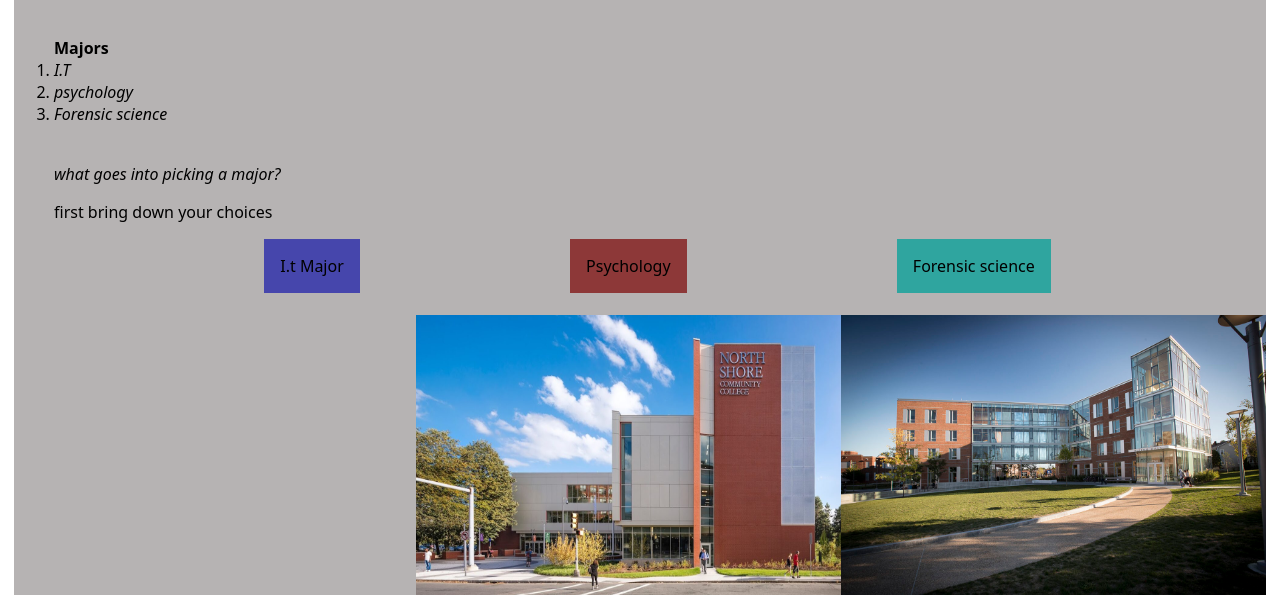
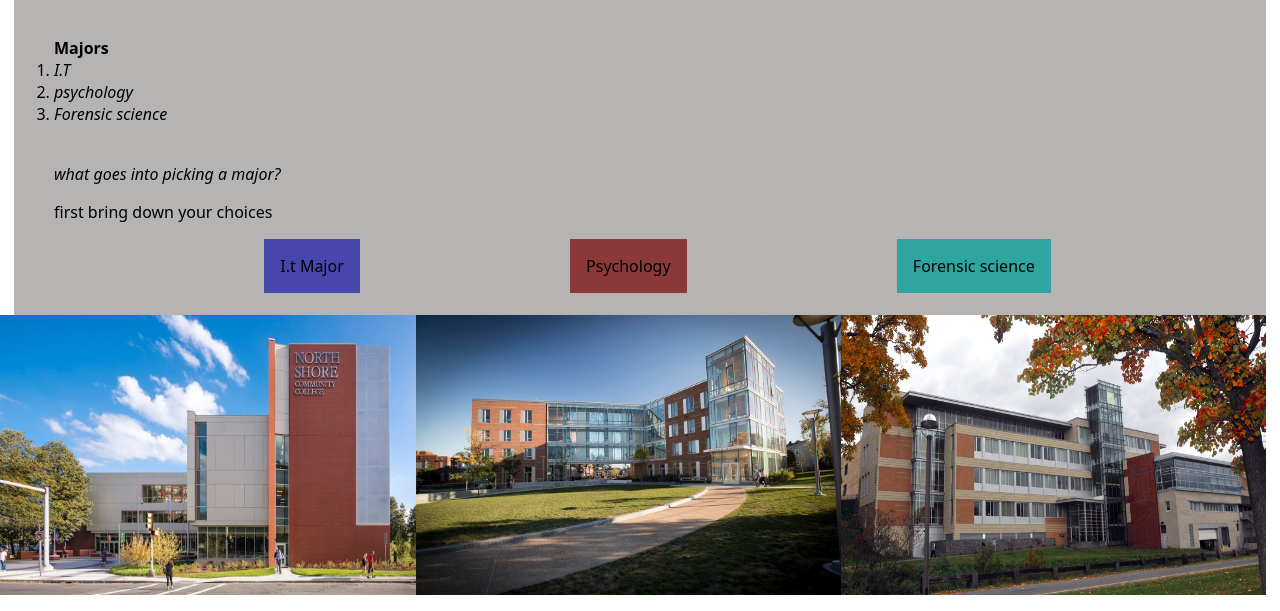
Before and after one commit to Franklin188768/College-Website, a website: page index.html in a window 1280 px wide. Shown: the part 246-857 px from the top of the page. Drawn offline with Linux system fonts and the light colour scheme.

Commit message:
added a 3rd picture fix the space, left side

```diff
--- a/index.html
+++ b/index.html
@@ -55,8 +55,8 @@
       <div id="collegeimage">
          <img src="images/Northshorecc image.jpg" width="425px" height=280px>
          <img src="/images/salem state image.jpg" width="425px" height="280px"/>
+         <img src="images/holyokecc.png" width="425px" height="280px"
       </div>
-
    </main>
 
    </body>
```
Also changed, not shown: images/holyokecc.png (added).
